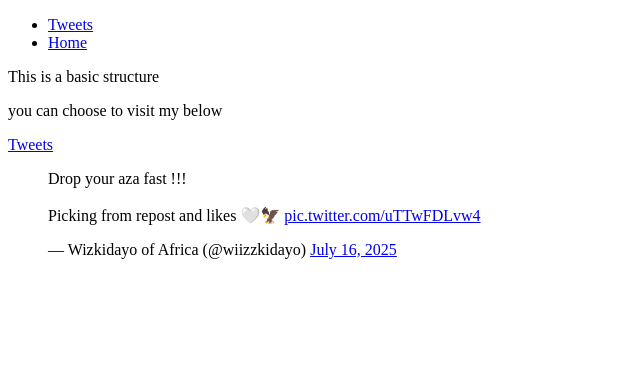
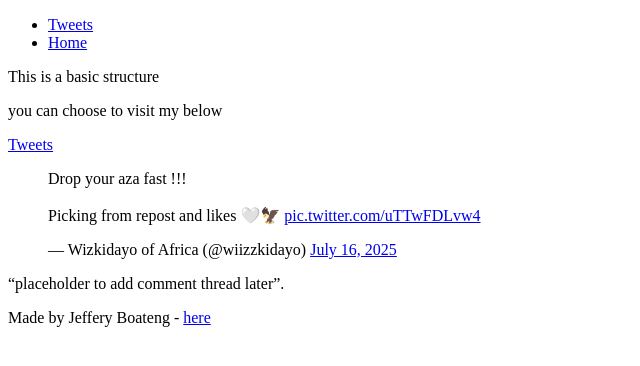
Before and after one commit to JeffBoat-19/My_First_Portfolio, a plain HTML site: page html_basic/tweets.html in a window 1280 px wide. Shown: the whole page, without its empty margins (0-640 px from the left). Drawn offline with Linux system fonts and the light colour scheme.

Commit message:
Embeded the tweet  into the article tag>

```diff
--- a/html_basic/tweets.html
+++ b/html_basic/tweets.html
@@ -22,9 +22,16 @@
         <article>
  <p>This is a basic structure</p>
     <p>you can choose to visit my below</p>
-        </article>
+
+
     <a href="index.html">Tweets</a>
     <blockquote class="twitter-tweet"><p lang="en" dir="ltr">Drop your aza fast !!!<br><br>Picking from repost and likes 🤍🦅 <a href="https://t.co/uTTwFDLvw4">pic.twitter.com/uTTwFDLvw4</a></p>&mdash; Wizkidayo of Africa (@wiizzkidayo) <a href="https://twitter.com/wiizzkidayo/status/1945537671738036640?ref_src=twsrc%5Etfw">July 16, 2025</a></blockquote> <script async src="https://platform.twitter.com/widgets.js" charset="utf-8"></script>
+     </article>
+
+    <aside>“placeholder to add comment thread later”.</aside>
     </main>
+
+
+    <footer><p>Made by Jeffery Boateng - <a href="https://github.com/JeffBoat-19" target="_blank">here</a> </p></footer>
 </body>
 </html>
```
